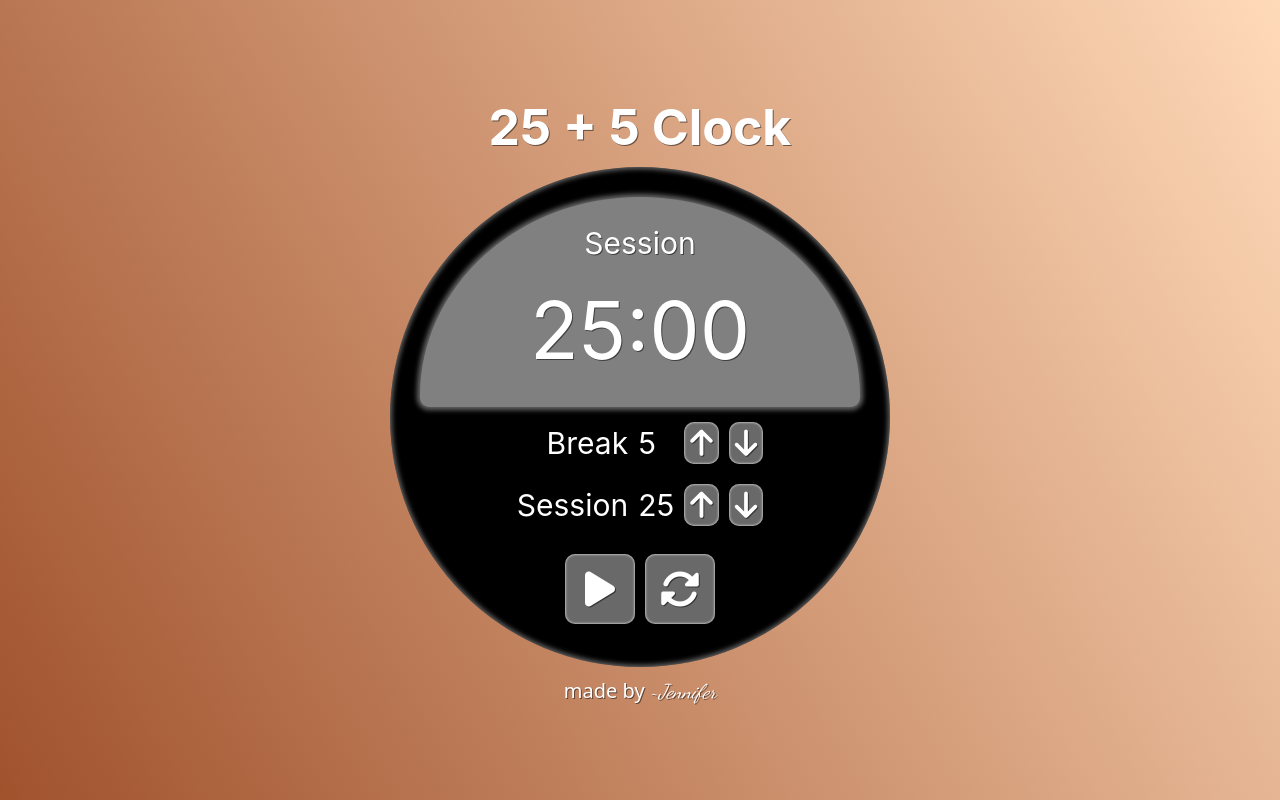
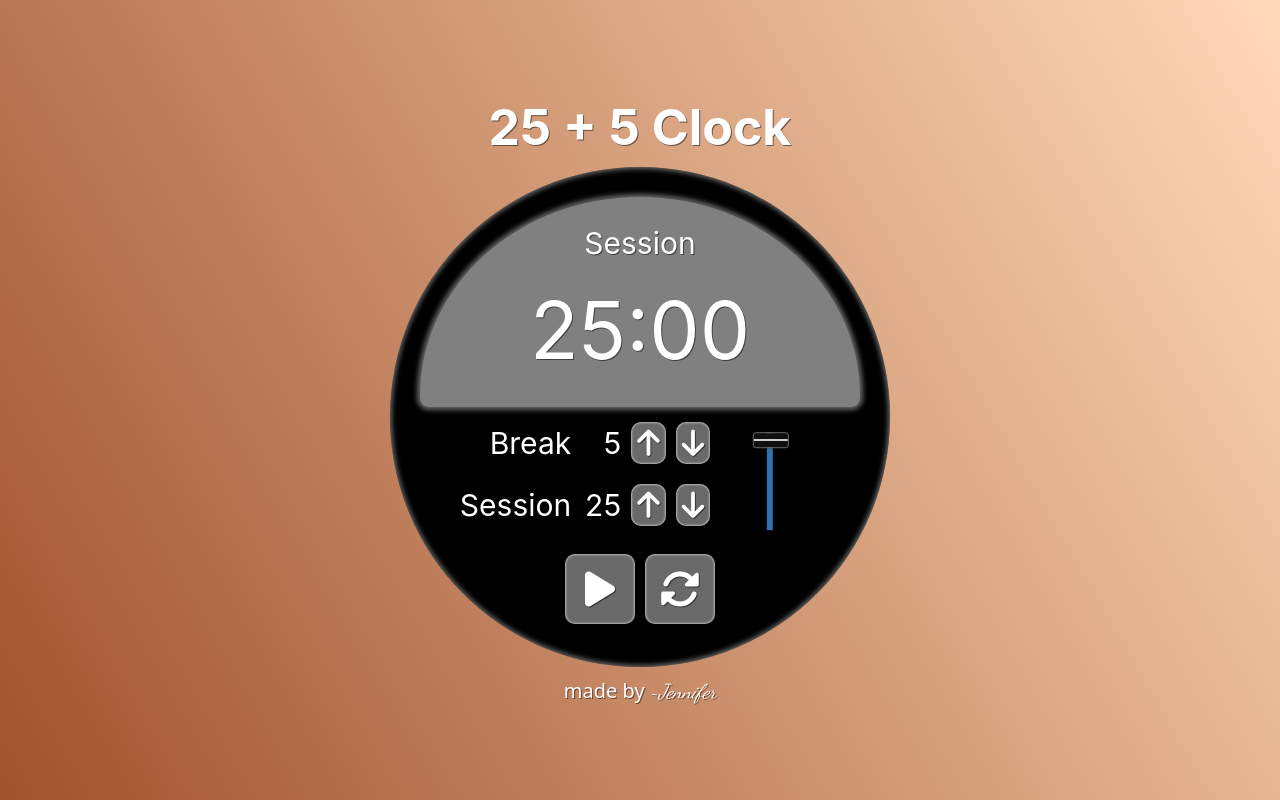
Before and after one commit to CodingJen/25-5-clock-web, a React (Create React App) app: page / in a window 1280 px wide. Built offline with nearby package versions, Linux system fonts and the light colour scheme.

Commit message:
Added volume control

```diff
--- a/package.json
+++ b/package.json
@@ -8,6 +8,7 @@
     "@testing-library/user-event": "^12.8.3",
     "react": "^17.0.2",
     "react-dom": "^17.0.2",
+    "react-jss": "^10.7.1",
     "react-scripts": "4.0.3",
     "web-vitals": "^1.1.2"
   },
--- a/src/assets/clock.css
+++ b/src/assets/clock.css
@@ -146,33 +146,32 @@ main {
   font-size: 3rem;
   display:  -ms-grid;
   display:  grid;
+  grid-template-rows: 1fr 1fr;
   gap: 1rem;
       grid-template-areas:
-    "break-label break-setting break-up break-down"
-    "session-label session-setting session-up session-down"
+    "break-label   break-setting   break-up   break-down volume"
+    "session-label session-setting session-up session-down volume"
 }
 
+
+
 #break-label {
-  -ms-grid-row: 1;
-  -ms-grid-column: 1;
   grid-area: break-label;
   -ms-grid-column-align: end;
       justify-self: end;
 }
-#break-setting {-ms-grid-row: 1;-ms-grid-column: 3;grid-area: break-setting;}
-#break-up {-ms-grid-row: 1;-ms-grid-column: 5;grid-area: break-up;}
-#break-down {-ms-grid-row: 1;-ms-grid-column: 7;grid-area: break-down;}
+#break-setting {grid-area: break-setting;}
+#break-up {grid-area: break-up;}
+#break-down {grid-area: break-down;}
 #session-label {
-  -ms-grid-row: 3;
-  -ms-grid-column: 1;
   grid-area: session-label;
   -ms-grid-column-align: end;
       justify-self: end;
 }
-#session-setting {-ms-grid-row: 3;-ms-grid-column: 3;grid-area: session-setting;}
-#session-up {-ms-grid-row: 3;-ms-grid-column: 5;grid-area: session-up;}
-#session-down {-ms-grid-row: 3;-ms-grid-column: 7;grid-area: session-down;}
-
+#session-setting {grid-area: session-setting;}
+#session-up {grid-area: session-up;}
+#session-down {grid-area: session-down;}
+.volume-control { grid-area: volume;}
 
 .selector {
   font-size: 5rem;
@@ -185,6 +184,11 @@ main {
 /*   padding: 1rem; */
 /*   text-align: center; */
 }
+.selector-num {
+  text-align: right;
+  min-width: 4rem;
+}
+
 
 .arrow {
   cursor: pointer;
@@ -302,3 +306,118 @@ main {
   -webkit-box-shadow: inset 0px 0px 3px 2px rgba(255,255,255,0.3);
           box-shadow: inset 0px 0px 3px 2px rgba(255,255,255,0.3);
 }
+
+.volume-control {
+
+}
+
+/* https://css-tricks.com/styling-cross-browser-compatible-range-inputs-css/ */
+input[type=range] {
+  transform: rotate(-90deg);
+  -webkit-appearance: none; /* Blank Slate Style */
+  width: 10rem; /* Blank Slate Style */
+  /* height: 100%; */
+  background: transparent; /* Blank Slate Style */
+}
+
+input[type=range]::-ms-track {
+  width: 100%; /* Blank Slate Style */
+  cursor: pointer; /* Blank Slate Style */
+  background: transparent; /* Blank Slate Style */
+  border-color: transparent; /* Blank Slate Style */
+  color: transparent; /* Blank Slate Style */
+}
+
+input[type=range]:focus {
+  outline: none; /* Blank Slate Style */
+}
+
+input[type=range]::-webkit-slider-thumb {
+  -webkit-appearance: none; /* Blank Slate Style */
+  border: 1px solid dimgray;
+  height: 36px;
+  width: 16px;
+  border-radius: 3px;
+  background: linear-gradient(90deg,#101010 0%, #101010 45%, #cccccc 45%, #cccccc 55%, #101010 55%, #101010 100%);
+  cursor: pointer;
+  margin-top: -14px; /* You need to specify a margin in Chrome, but in Firefox and IE it is automatic */
+  box-shadow: 1px 1px 1px #000000, 0px 0px 1px #0d0d0d; /* Add cool effects to your sliders! */
+}
+
+input[type=range]::-moz-range-thumb {
+  border: 1px solid dimgray;
+  height: 36px;
+  width: 16px;
+  border-radius: 3px;
+  background: linear-gradient(90deg,#101010 0%, #101010 45%, #cccccc 45%, #cccccc 55%, #101010 55%, #101010 100%);
+  cursor: pointer;
+  box-shadow: 1px 1px 1px #000000, 0px 0px 1px #0d0d0d; /* Add cool effects to your sliders! */
+}
+
+input[type=range]::-ms-thumb {
+  border: 1px solid dimgray;
+  height: 36px;
+  width: 16px;
+  border-radius: 3px;
+  background: linear-gradient(90deg,#101010 0%, #101010 45%, #cccccc 45%, #cccccc 55%, #101010 55%, #101010 100%);
+  cursor: pointer;
+  box-shadow: 1px 1px 1px #000000, 0px 0px 1px #0d0d0d; /* Add cool effects to your sliders! */
+}
+
+
+input[type=range]::-webkit-slider-runnable-track {
+  width: 100%;
+  height: 8.4px;
+  cursor: pointer;
+  box-shadow: 1px 1px 1px #000000, 0px 0px 1px #0d0d0d;
+  background: #3071a9;
+  border-radius: 1.3px;
+  border: 0.2px solid #010101;
+}
+
+input[type=range]:focus::-webkit-slider-runnable-track {
+  background: #367ebd;
+}
+
+input[type=range]::-moz-range-track {
+  width: 100%;
+  height: 8.4px;
+  cursor: pointer;
+  box-shadow: 1px 1px 1px #000000, 0px 0px 1px #0d0d0d;
+  background: #3071a9;
+  border-radius: 1.3px;
+  border: 0.2px solid #010101;
+}
+
+input[type=range]::-ms-track {
+  width: 100%;
+  height: 8.4px;
+  cursor: pointer;
+  box-shadow: 1px 1px 1px #000000, 0px 0px 1px #0d0d0d;
+  background: #3071a9;
+  border-radius: 1.3px;
+  border-width: 16px 0;
+  color: transparent;
+}
+
+input[type=range]::-ms-fill-lower {
+  background: #2a6495;
+  border: 0.2px solid #010101;
+  border-radius: 2.6px;
+  box-shadow: 1px 1px 1px #000000, 0px 0px 1px #0d0d0d;
+}
+
+input[type=range]:focus::-ms-fill-lower {
+  background: #3071a9;
+}
+
+input[type=range]::-ms-fill-upper {
+  background: #3071a9;
+  border: 0.2px solid #010101;
+  border-radius: 2.6px;
+  box-shadow: 1px 1px 1px #000000, 0px 0px 1px #0d0d0d;
+}
+
+input[type=range]:focus::-ms-fill-upper {
+  background: #367ebd;
+}
--- a/src/components/Clock.js
+++ b/src/components/Clock.js
@@ -3,6 +3,7 @@ import React from "react";
 import Controls from "./Controls";
 import TimerDisplay from "./TimerDisplay";
 import TimeControl from "./TimeControl";
+import VolumeControl from "./VolumeControl/VolumeControl";
 import { minsToMilli } from "../utils";
 
 class Clock extends React.Component {
@@ -16,6 +17,7 @@ class Clock extends React.Component {
       runningInterval: null,
       lastTime: null,
       break: false,
+      volume: 1,
     };
     this.setSession = this.setSession.bind(this);
     this.setBreak = this.setBreak.bind(this);
@@ -23,6 +25,7 @@ class Clock extends React.Component {
     this.handleReset = this.handleReset.bind(this);
     this.handleStartStop = this.handleStartStop.bind(this);
     this.playSound = this.playSound.bind(this);
+    this.handleVolume = this.handleVolume.bind(this);
     this.updateLocalStorage = this.updateLocalStorage.bind(this);
 
     this.localStore = {};
@@ -33,11 +36,13 @@ class Clock extends React.Component {
       const sessionLength = parseInt(this.localStore.sessionLength) || 25;
       const breakLength = parseInt(this.localStore.breakLength) || 5;
       const timeRemaining = minsToMilli(sessionLength);
+      const volume = parseFloat(this.localStore.volume) || 1;
 
     this.setState({
       sessionLength,
       breakLength,
       timeRemaining,
+      volume,
     })
   }
 
@@ -117,6 +122,14 @@ class Clock extends React.Component {
     soundClip.play();
   }
 
+  handleVolume(e) {
+    const soundClip = document.getElementById("beep");
+    const volume = parseFloat(e.target.value);
+    soundClip.volume = volume;
+    this.setState({volume})
+    this.updateLocalStorage('volume', volume);
+  }
+
   handleReset() {
     if (!this.state.paused) clearTimeout(this.state.runningInterval);
     const soundClip = document.getElementById("beep");
@@ -180,6 +193,9 @@ class Clock extends React.Component {
                 downId="session-decrement"
                 onClick={this.setSession}
               />
+              <VolumeControl
+                onChange={this.handleVolume}
+                value={this.state.volume} />
             </div>
 
             <Controls
--- /dev/null
+++ b/src/components/VolumeControl/VolumeControl.js
@@ -0,0 +1,20 @@
+
+
+function VolumeControl(props) {
+    return (
+        <div className="volume-control">
+            <input
+                type="range"
+                id="volume-control"
+
+                name="volumeControl"
+                onChange={props.onChange}
+                value={props.value}
+                min="0.02"
+                max="1"
+                step="0.02" />
+        </div>
+    );
+}
+
+export default VolumeControl;
```
Also changed, not shown: 1 other file (tests, documents, lock files or other folders).
